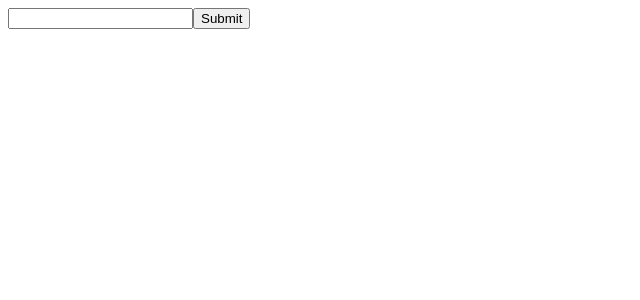
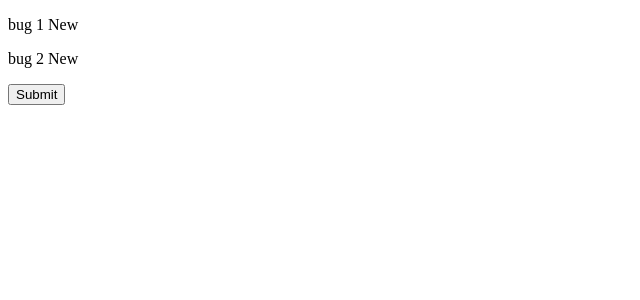
Before and after one commit to FarazRashid/ReactPractice, a React (Vite) app in the folder react-app/: page / in a window 1280 px wide. Shown: the top 300 px of the page, without its empty margins (0-640 px from the left). Built offline with nearby package versions, Linux system fonts and the light colour scheme.

Commit message:
Adds produce function using immer

```diff
--- /dev/null
+++ b/package.json
@@ -0,0 +1,5 @@
+{
+  "dependencies": {
+    "immer": "^10.0.3"
+  }
+}
--- a/react-app/package.json
+++ b/react-app/package.json
@@ -13,6 +13,7 @@
     "@types/styled-components": "^5.1.29",
     "bootstrap": "^5.3.2",
     "components": "^0.1.0",
+    "immer": "^10.0.3",
     "react": "^18.2.0",
     "react-dom": "^18.2.0",
     "react-icons": "^4.11.0",
--- a/react-app/src/App.tsx
+++ b/react-app/src/App.tsx
@@ -1,38 +1,29 @@
 import { useState } from "react";
+import { produce } from "immer";
 
 function App() {
-  const [cart, setCart] = useState({
-    discount: 0.1,
-    items: [
-      {
-        id: 1,
-        title: "Product 1",
-        quantity: 1,
-      },
-      {
-        id: 2,
-        title: "Product 2",
-        quantity: 3,
-      },
-    ],
-  });
+  const [bugs, setBugs] = useState([
+    { id: 1, title: "bug 1", fixed: false },
+    { id: 2, title: "bug 2", fixed: false },
+  ]);
 
   const handleClick = () => {
-    setCart({
-      ...cart,
-      items: cart.items.map((item) => {
-        if (item.id === 1) {
-          return { ...item, quantity: 2 };
-        }
-        return item;
-      }),
-    });
+    setBugs(
+      produce((draft) => {
+        const bug = draft.find((bug) => bug.id === 1);
+        if (bug) bug.fixed = true;
+      })
+    );
   };
 
   return (
     <div>
-      <input></input>
-      <button>Submit</button>
+      {bugs.map((bug) => (
+        <p key={bug.id}>
+          {bug.title} {bug.fixed ? "fixed" : "New"}
+        </p>
+      ))}
+      <button onClick={handleClick}>Submit</button>
     </div>
   );
 }
```
Also changed, not shown: 2 other files (tests, documents, lock files or other folders).
